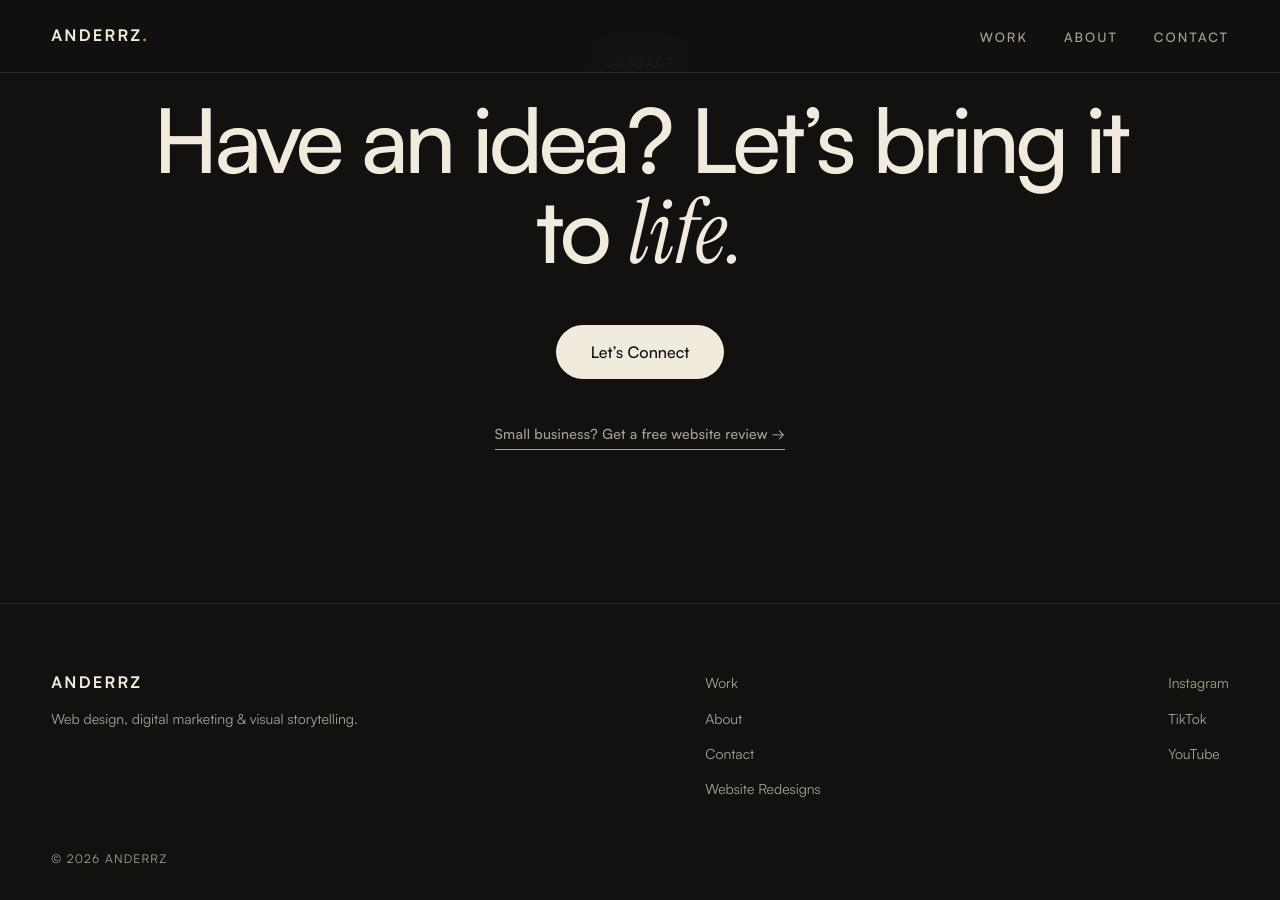
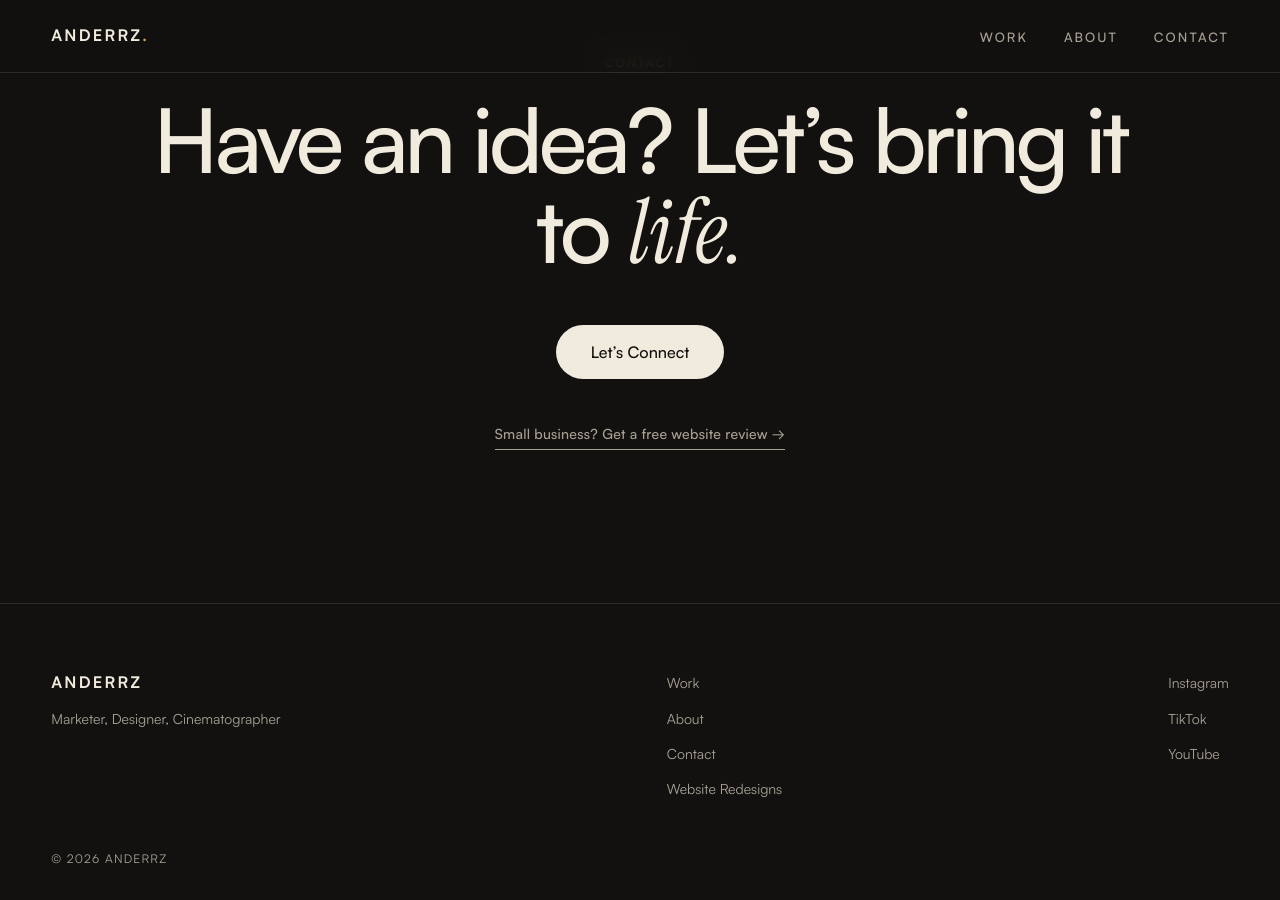
Before and after one commit to Anderrzx/anderrz.portfolio.github.io, a Jekyll site: the page built from index.html, in a window 1280 px wide and 900 px high, scrolled down 2003 px. Built offline with Jekyll 4.4.1, drawn with Linux system fonts in a browser that asks for light colours.

Commit message:
Footer tagline: Marketer, Designer, Cinematographer
Co-Authored-By: Claude Opus 5.5 <noreply@anthropic.com>

```diff
--- a/_includes/footer.html
+++ b/_includes/footer.html
@@ -2,7 +2,7 @@
     <div class="container footer-inner">
         <div>
             <a class="wordmark" href="{{ '/' | relative_url }}">ANDERRZ</a>
-            <p class="footer-tagline">Web design, digital marketing &amp; visual storytelling.</p>
+            <p class="footer-tagline">Marketer, Designer, Cinematographer</p>
         </div>
 
         <nav aria-label="Footer">
```
